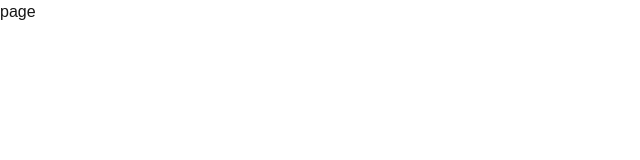
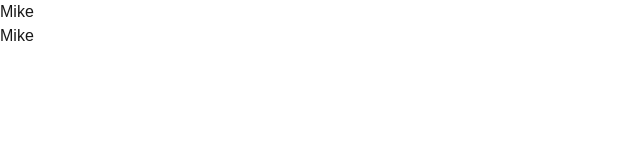
Before and after one commit to bebopkenny/Designathon, a Next.js app in the folder refugio/: page /emergency-kit/flashcards in a window 1280 px wide. Shown: the top 160 px of the page, without its empty margins (0-640 px from the left). Built offline with nearby package versions, Linux system fonts and the light colour scheme.

Commit message:
Working on the flashcard slider

```diff
--- a/refugio/src/app/emergency-kit/flashcards/page.tsx
+++ b/refugio/src/app/emergency-kit/flashcards/page.tsx
@@ -2,8 +2,21 @@ import React from 'react'
 
 const page = () => {
   return (
-    <div>page</div>
-  )
+    <>
+        <section className="slider-container">
+            <div className="slider-images">
+                <div className="slider-img">
+                    <img src="" alt="" />
+                    <h1>Mike</h1>
+                    <div className="details">
+                        <h2>Mike</h2>
+                        <p></p>
+                    </div>
+                </div>
+            </div>
+        </section>
+    </>
+)
 }
 
 export default page
```
